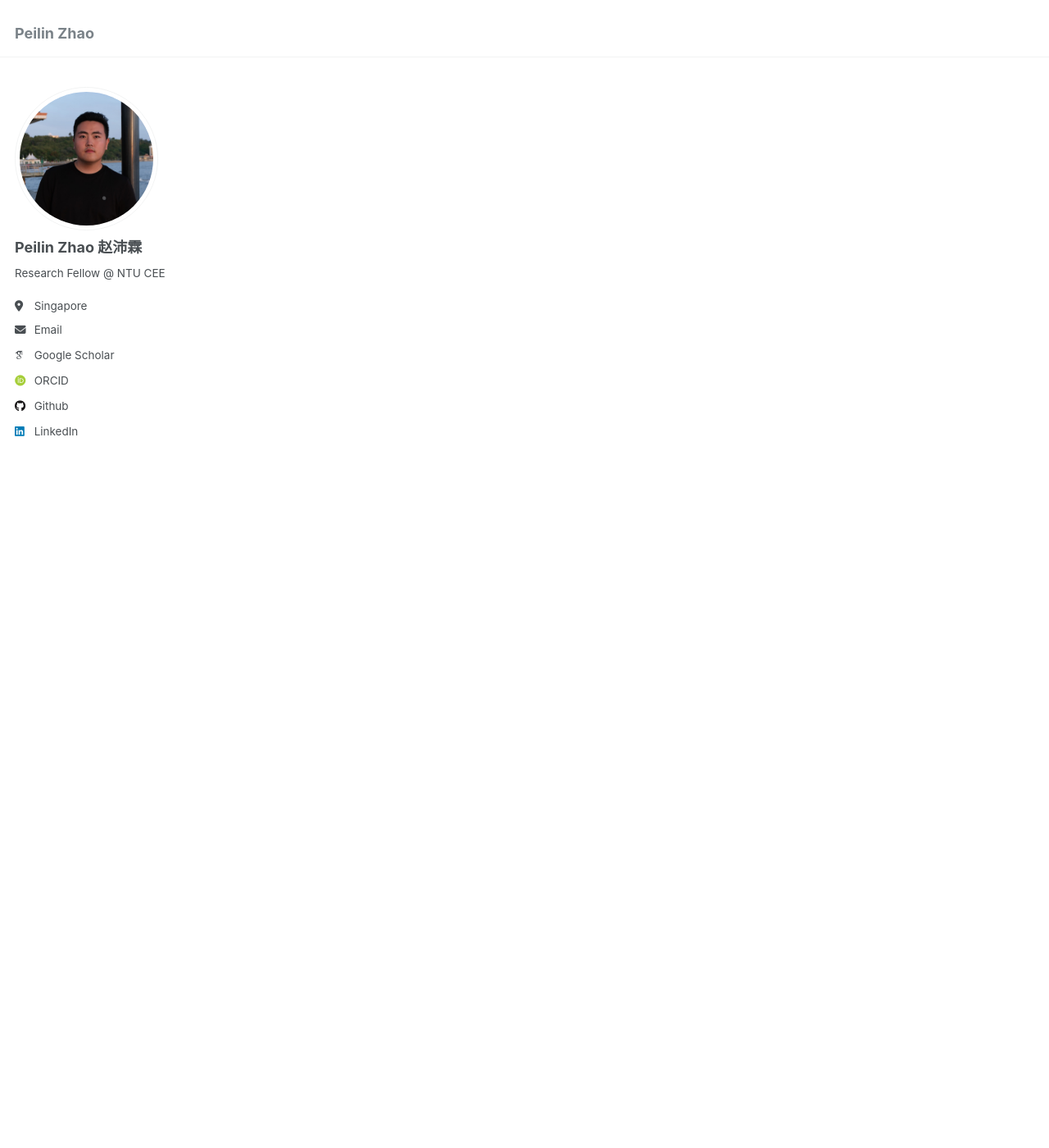
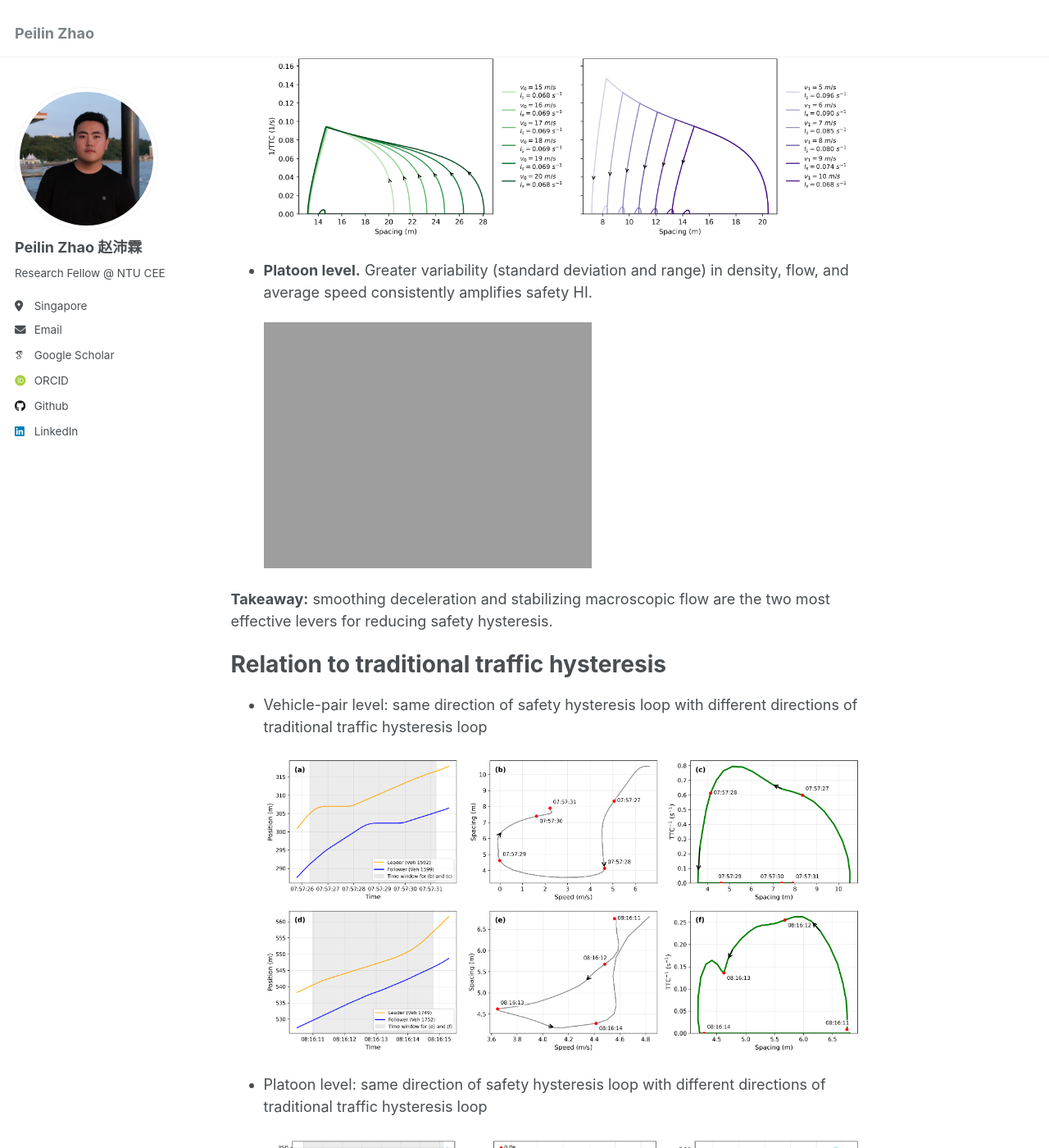
Before and after one commit to Jerry-zpl/Jerry-zpl.github.io, a Jekyll site: the page built from _publications/2026-TRC-105806.md, in a window 1280 px wide and 1400 px high, scrolled down 6799 px. Shown: the whole window at 82% size. Built offline with Jekyll 4.4.1, drawn with Linux system fonts in a browser that asks for light colours; some web fonts are replaced; some of the changed text lies outside the part shown.

Commit message:
Update 2026-TRC-105806.md

```diff
--- a/_publications/2026-TRC-105806.md
+++ b/_publications/2026-TRC-105806.md
@@ -63,10 +63,55 @@
 - \|𝔸\| — area of the hysteresis loop 𝔸
 - Δk<sub>𝔸</sub> — corresponding density span
 
-
-
 # Empirical Analysis
 
+- Distribution of safety HI at vehicle-pair level across NGSIM, OpenACC, and Waymo datasets
+
+  ![3](\images\2026-TRC-3.png)
+
+- Distribution of safety HI at vehicle-pair level across different driving modes
+
+  ![4](\images\2026-TRC-4.png)
+
+- Correlation coefficients between selected vehicle-pair traffic variables and safety HI
+
+  ![5](\images\2026-TRC-5.png)
+
+- Distribution of safety HI at platoon level across NGSIM and OpenACC datasets
+
+  ![6](\images\2026-TRC-6.png)
+
+- Distribution of safety HI at platoon level across different ACC penetration rates.
+
+  ![7](\images\2026-TRC-7.png)
+
+- Correlation coefficients between selected platoon-level traffic variables and safety HI
+
+  ![8](\images\2026-TRC-8.png)
+
+# Simulation Experiments
+
+Controlled IDM simulations isolate the effect of each factor, complementing the empirical correlations.
+
+- **Vehicle-pair level.** Stronger braking and lower post-deceleration speeds raise safety HI, while acceleration rate and initial speed have little independent effect.
+
+  ![9](https://jerry-zpl.github.io/images/2026-TRC-9.png)
+
+- **Platoon level.** Greater variability (standard deviation and range) in density, flow, and average speed consistently amplifies safety HI.
+
+  ![10](https://jerry-zpl.github.io/images/2026-TRC-10.png)
+
+**Takeaway:** smoothing deceleration and stabilizing macroscopic flow are the two most effective levers for reducing safety hysteresis.
+
+# Relation to traditional traffic hysteresis
+
+- Vehicle-pair level: same direction of safety hysteresis loop with different directions of traditional traffic hysteresis loop
+
+  ![11](\images\2026-TRC-11.png)
+
+- Platoon level: same direction of safety hysteresis loop with different directions of traditional traffic hysteresis loop
+
+  ![12](\images\2026-TRC-12.png)
 
 # Milestone
 
```
Also changed, not shown: other parts of _publications/2026-TRC-105806.md (+1 -1 lines).
